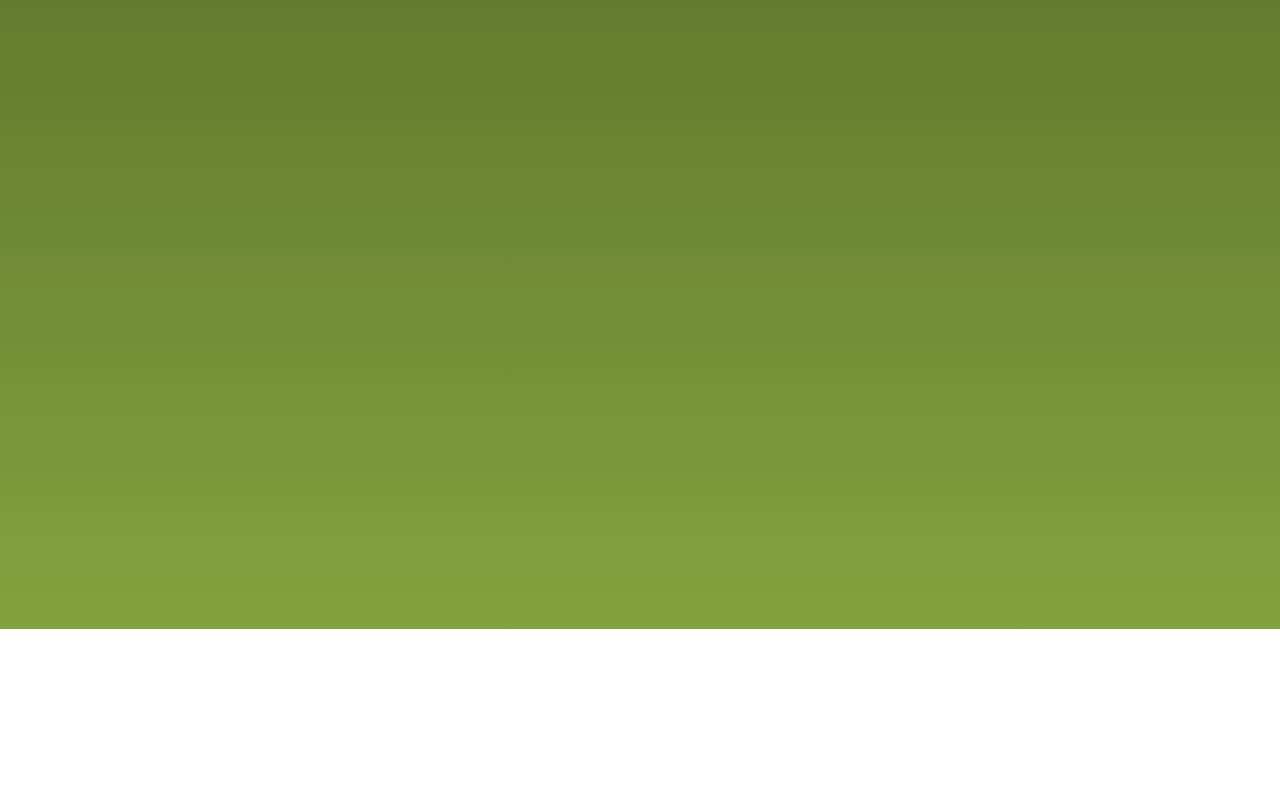
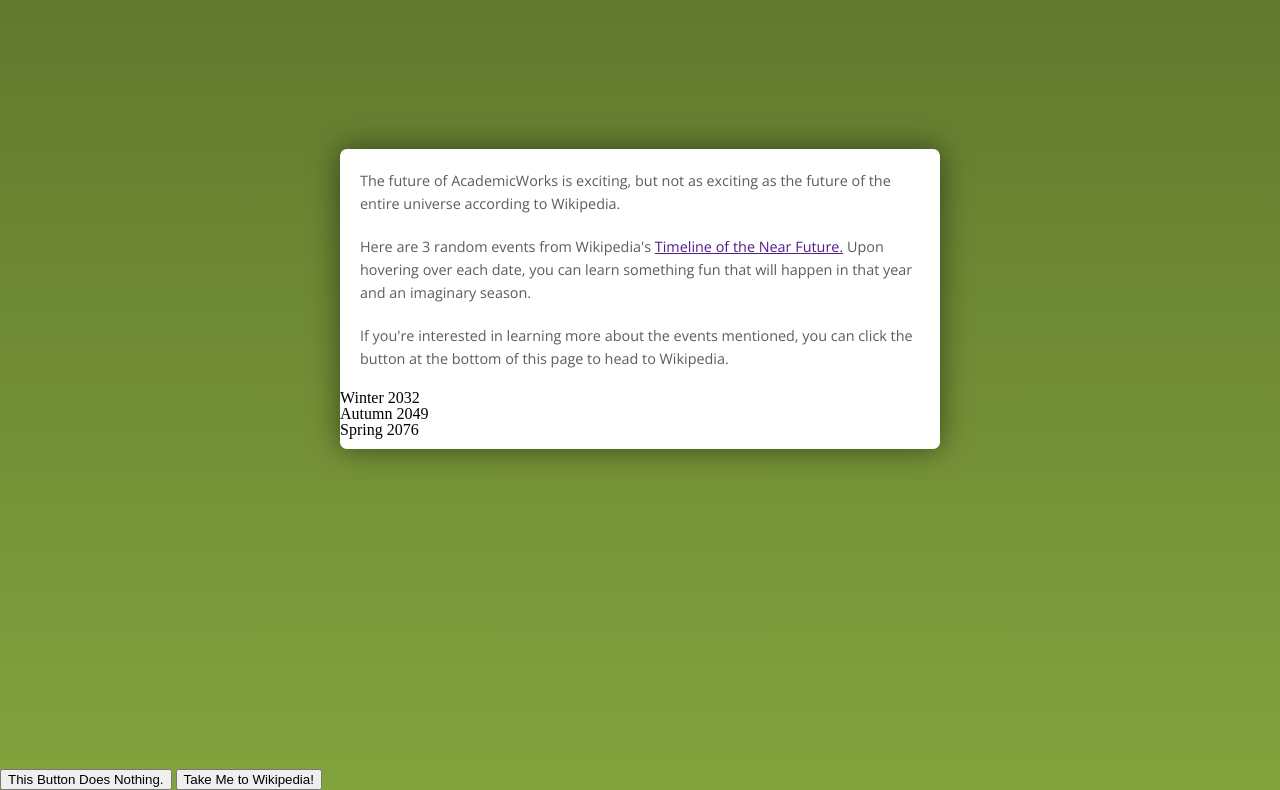
Before and after one commit to mateoclarke/wikipedia-exercise, a website: page index.html in a window 1280 px wide. Shown: the part 171-961 px from the top of the page. Before the commit the page ends 800 px from the top, so only its background shows below. Drawn offline with nearby package versions, Linux system fonts and the light colour scheme.

Commit message:
Format top part of text box

```diff
--- a/index.html
+++ b/index.html
@@ -6,10 +6,23 @@
 </head>
 <body>
 
-	<div>
-		<h1>Test</h1>
+	<div class="main-text-box">
+		<div class="text-box-top">
+			<p>The future of AcademicWorks is exciting, but not as exciting as the future of the entire universe according to Wikipedia.</p>
+			<p>Here are 3 random events from Wikipedia's <a href="">Timeline of the Near Future.</a> Upon hovering over each date, you can learn something fun that will happen in that year and an imaginary season.</p>
+			<p>If you're interested in learning more about the events mentioned, you can click the button at the bottom of this page to head to Wikipedia.</p>
+		</div>
+		<div class="text-box-bottom">
+			<div class="future-date">Winter 2032</div>
+			<div class="future-date">Autumn 2049</div>
+			<div class="future-date">Spring 2076</div>
+		</div>
 	</div>
 
+	<div class="btn-bar">
+		<button class="btn btn-nuetral">This Button Does Nothing.</button>
+		<button class="btn btn-action">Take Me to Wikipedia!</button>
+	</div>
   <script type="text/javascript" src="app.js"></script>
 </body>
 </html>
--- a/sass/_base.scss
+++ b/sass/_base.scss
@@ -15,9 +15,13 @@ h1 {
 
 // }
 
-// p {
-
-// }
+p {
+	font-family: $body-font;
+	color: $grey;
+	margin: 20px 20px;
+	line-height: 1.6em;
+	font-size: .9em;
+}
 
 // .btn {
 
--- a/sass/_mixins.scss
+++ b/sass/_mixins.scss
@@ -4,7 +4,7 @@
 @mixin clearfix {
   &:after {
     content: "";
-    display: table;
+    display: block;
     clear: both;
   }
 }
--- a/sass/_modules.scss
+++ b/sass/_modules.scss
@@ -1,2 +1,15 @@
 // _modules.scss
 // ============
+
+.main-text-box {
+	width: 600px;
+	height: 300px;
+	background: $white;
+	margin: 25% auto;
+	border-radius: 7px;
+	box-shadow: 0px 0px 30px 0px rgba(0, 0, 0, 0.5);
+}
+
+.text-box-top {
+	float: left;
+}
--- a/sass/_variables.scss
+++ b/sass/_variables.scss
@@ -6,12 +6,12 @@
 // NEUTRAL COLORS
 $black		   	: #111;
 $white			: #fff;
-$grey			: #C7C7C7;
+$grey			: #5C5C5C;
 
 // MORE COLORS
 $dark-green		: #5A702A;
 $light-green	: #83A33E;
 
 // FONTS
-$headFont : 'Open Sans', sans-serif;
-$bodyFont : 'Open Sans', sans-serif;
+$head-font : 'Open Sans', sans-serif;
+$body-font : 'Open Sans', sans-serif;
```
Also changed, not shown: css/style.css.
